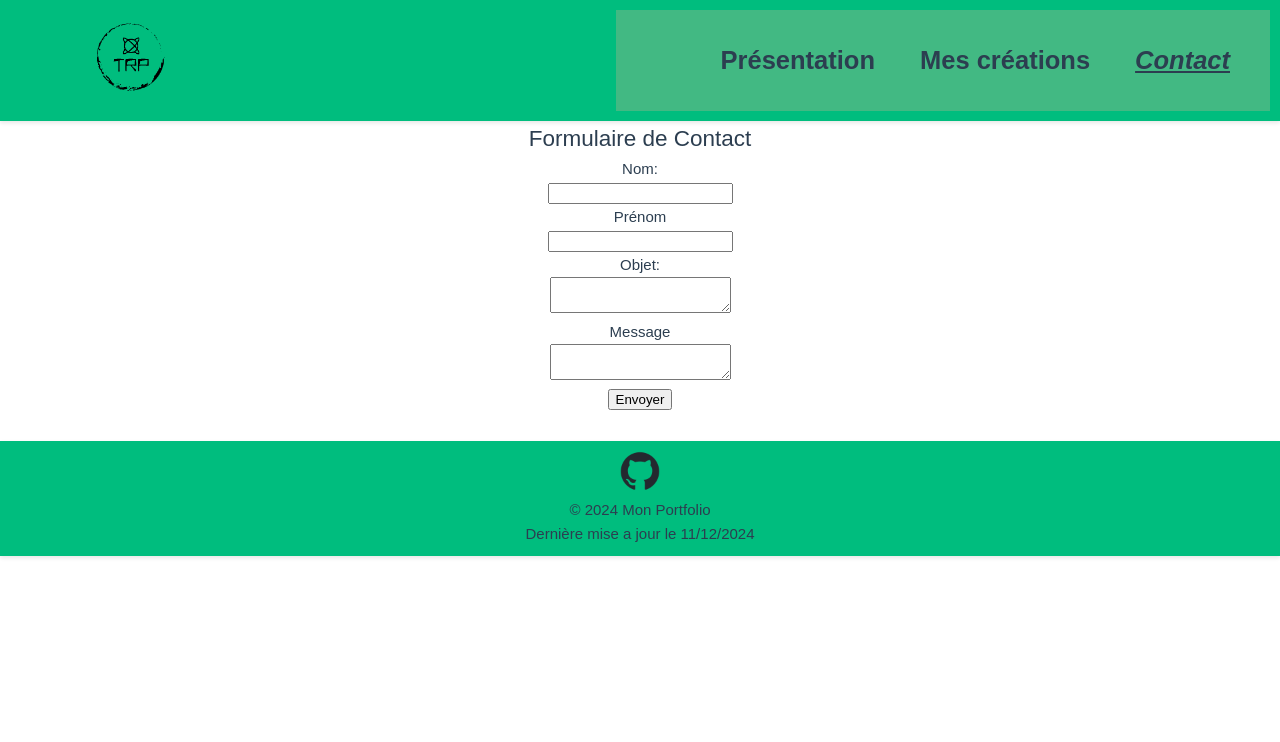
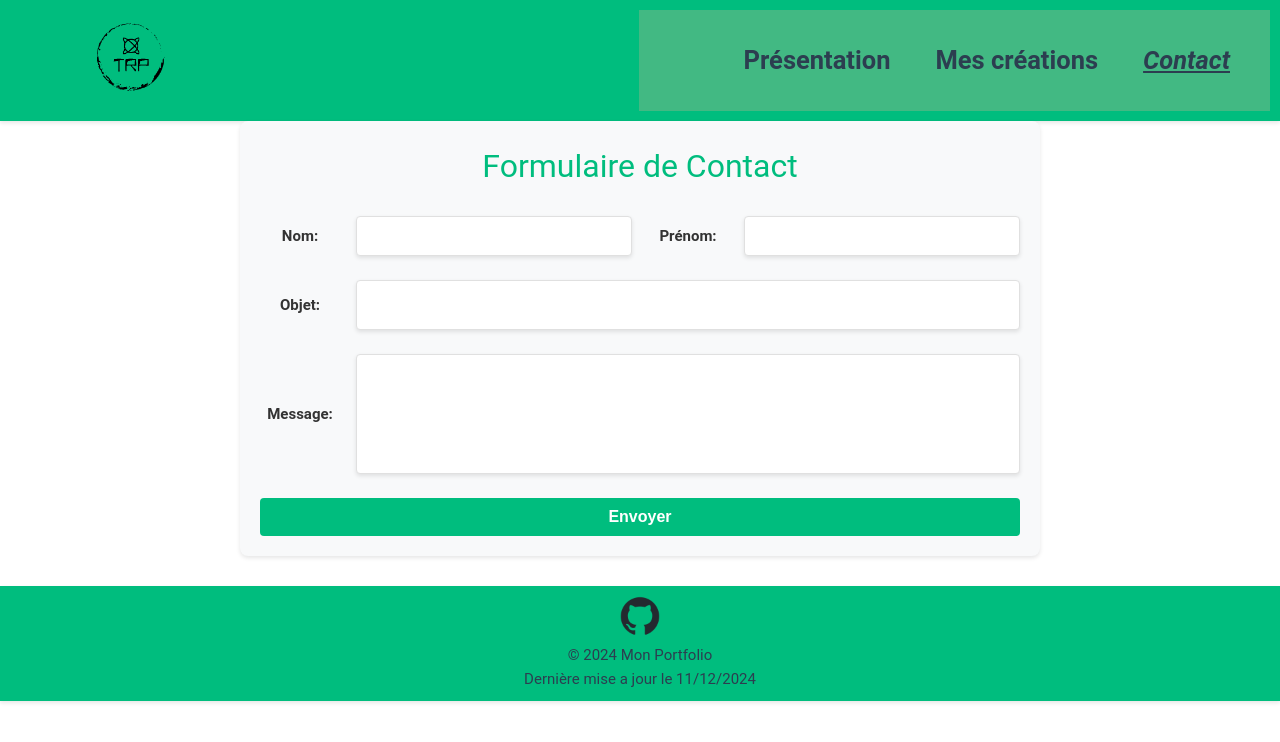
Before and after one commit to sttstania/cef-portefolio, a Vue app: page /AppContact in a window 1280 px wide. Shown: the top 742 px of the page. Built offline with nearby package versions, Linux system fonts and the light colour scheme.

Commit message:
contact form

```diff
--- a/src/App.vue
+++ b/src/App.vue
@@ -24,7 +24,7 @@ const isModalOpen = computed(() => route.query.modal === 'true' );
 
 <style>
 #app {
-  font-family: "", sans-serif;
+  font-family: "Roboto", sans-serif;
   -webkit-font-smoothing: antialiased;
   -moz-osx-font-smoothing: grayscale;
   text-align: center;
--- a/src/components/AppAboutMe.vue
+++ b/src/components/AppAboutMe.vue
@@ -1,17 +1,22 @@
 <template>
   <section id="AppAboutMe" class="AppAboutMe">
-    <h2>Bienvenue dans mon portfolio!</h2>
-    <p>
+    <h2>Bienvenue dans mon portefolio!</h2>
+
     <p>
       Je suis ravie de vous accueillir ici pour partager un peu de mon histoire, de mon parcours et de ce qui m'anime aujourd'hui.
     </p>
-      Pendant plus de 15 ans, j'ai été infirmière. J'ai exercé dans des environnements variés : ambulances, soins à domicile, blocs opératoires, centres de réhabilitation, services de chirurgie et laboratoires. Mon métier m'a menée dans plusieurs pays, du Portugal à l'Angola, en passant par la France et la Belgique. À l'âge de 18 ans, j'avais suivi le chemin que mes parents imaginaient pour moi, sans vraiment savoir ce que je voulais. Au fil des années, j'ai fait face à de nombreux défis humains, à des conditions de travail exigeantes et à un système souvent sous pression. Peu à peu, j'ai senti ma flamme vaciller, jusqu'à ne plus me reconnaître dans ce métier que j'avais tant donné.</p>
     <p>
-      La pandémie de COVID-19 a été un électrochoc. L'épuisement professionnel m'a rattrapée et, avec la naissance de mes enfants, j'ai compris qu'il me fallait changer, retrouver du sens, et m’épanouir à nouveau. C’est alors que j'ai décidé de suivre une passion qui m'avait toujours habitée : les mathématiques, la logique et la résolution de problèmes. Le développement web m'est apparu comme une évidence, un domaine où je pouvais marier créativité et réflexion, relever de nouveaux défis et donner vie à des projets concrets.    </p>
+      Pendant plus de 15 ans, j'ai été infirmière. J'ai exercé dans des environnements variés : ambulances, soins à domicile, blocs opératoires, centres de réhabilitation, services de chirurgie et laboratoires. Mon métier m'a menée dans plusieurs pays, du Portugal à l'Angola, en passant par la France et la Belgique. À l'âge de 18 ans, j'avais suivi le chemin que mes parents imaginaient pour moi, sans vraiment savoir ce que je voulais. Au fil des années, j'ai fait face à de nombreux défis humains, à des conditions de travail exigeantes et à un système souvent sous pression. Peu à peu, j'ai senti ma flamme vaciller, jusqu'à ne plus me reconnaître dans ce métier que j'avais tant donné.
+    </p>
     <p>
-      Changer de carrière après tant d'années dans le milieu de la santé n'a pas été une transition facile. Il m'a fallu "reprogrammer" ma façon de penser, de soigner des personnes à coder des solutions numériques. Mais c’est justement ce défi qui me stimule. Chaque ligne de code que j'écris est une énigme à résoudre, chaque projet est une nouvelle opportunité d'apprendre, d'innover et de créer. Le développement web est bien plus qu'un nouveau métier : c'est une passion qui me pousse à me dépasser, à me réinventer et à voir le monde avec un regard neuf.    </p>
+      La pandémie de COVID-19 a été un électrochoc. L'épuisement professionnel m'a rattrapée et, avec la naissance de mes enfants, j'ai compris qu'il me fallait changer, retrouver du sens, et m’épanouir à nouveau. C’est alors que j'ai décidé de suivre une passion qui m'avait toujours habitée : les mathématiques, la logique et la résolution de problèmes. Le développement web m'est apparu comme une évidence, un domaine où je pouvais marier créativité et réflexion, relever de nouveaux défis et donner vie à des projets concrets.
+    </p>
     <p>
-      Aujourd'hui, je construis ce nouveau chapitre de ma vie avec la même détermination et la même rigueur que dans mon ancienne carrière. J'ai troqué le soin des patients pour la création de solutions numériques, mais mon désir de faire la différence reste intact. Ce portfolio est une invitation à découvrir ce qui me motive, ce qui me passionne et comment je mets tout mon cœur dans ce que je fais en tant que développeuse web.    </p>
+      Changer de carrière après tant d'années dans le milieu de la santé n'a pas été une transition facile. Il m'a fallu "reprogrammer" ma façon de penser, de soigner des personnes à coder des solutions numériques. Mais c’est justement ce défi qui me stimule. Chaque ligne de code que j'écris est une énigme à résoudre, chaque projet est une nouvelle opportunité d'apprendre, d'innover et de créer. Le développement web est bien plus qu'un nouveau métier : c'est une passion qui me pousse à me dépasser, à me réinventer et à voir le monde avec un regard neuf.
+    </p>
+    <p>
+      Aujourd'hui, je construis ce nouveau chapitre de ma vie avec la même détermination et la même rigueur que dans mon ancienne carrière. J'ai troqué le soin des patients pour la création de solutions numériques, mais mon désir de faire la différence reste intact. Ce portfolio est une invitation à découvrir ce qui me motive, ce qui me passionne et comment je mets tout mon cœur dans ce que je fais en tant que développeuse web.
+    </p>
     <p>
       Merci de prendre le temps de me connaître. Je vous souhaite une belle découverte !
     </p>
@@ -37,7 +42,7 @@
 
 #AppAboutMe h2 {
   font-size: 1.8rem;
-  color: #007bff;
+  color: #00bd7e;
   margin-bottom: 1rem;
   text-align: center;
   font-weight: bold;
--- a/src/components/AppContact.vue
+++ b/src/components/AppContact.vue
@@ -1,44 +1,137 @@
 <template>
   <div id="contact">
     <h2>Formulaire de Contact</h2>
-      <form @submit.prevent="sendEmail()">
-          <div>
+    <form @submit.prevent="sendEmail">
+      <div class="form-component flex">
+        <div class="form-field">
           <label for="name">Nom:</label>
-              <div>
-                  <input type="text" id="name" name="name" required />
+          <input type="text" id="name" name="name" v-model="formData.name" required />
+        </div>
+        <div class="form-field">
+          <label for="fname">Prénom:</label>
+          <input type="text" id="fname" name="fname" v-model="formData.fname" required />
         </div>
       </div>
-          <div>
-              <label for="fname">Prénom</label>
-              <div>
-                  <input type="text" id="fname" name="name" required />
+      <div class="form-component">
+        <label for="objet">Objet:</label>
+        <textarea id="objet" name="objet" v-model="formData.objet" required></textarea>
       </div>
-          </div>
-          <div>
-              <label for="objet">Objet:</label>
-              <div>
-                  <textarea id="objet" name="objet" required></textarea>
-              </div>
-          </div>
-          <div>
-              <label for="message">Message</label>
-              <div>
-                  <textarea id="message" name="message" required></textarea>
-              </div>
+      <div class="form-component">
+        <label for="message">Message:</label>
+        <textarea id="message" name="message" v-model="formData.message" required></textarea>
       </div>
       <button type="submit">Envoyer</button>
-
     </form>
   </div>
 </template>
 
-
 <script setup>
+  import { ref } from 'vue';
 
   const mail = import.meta.env.VITE_EMAILADDRESS;
+  const formData = ref ({
+    name:'',
+    fname:'',
+    objet:'',
+    message:''
+  });
+
+  function clearForm() {
+  formData.value.name = '';
+  formData.value.fname = '';
+  formData.value.objet = '';
+  formData.value.message = '';
+  };
+
   function sendEmail() {
-        alert("votre message a bien ete envoye a l'addresse " + mail);
+    alert("Votre message a bien été envoyé à l'adresse " + mail);
+    clearForm();
   }
 
 
+
 </script>
+
+<style scoped>
+#contact {
+  padding: 20px;
+  margin: 0 auto;
+  max-width: 800px;
+  font-family: 'Roboto', sans-serif;
+  color: #333;
+  background-color: #f8f9fa;
+  border-radius: 8px;
+  box-shadow: 0 2px 4px rgba(0, 0, 0, 0.1);
+}
+
+#contact h2 {
+  text-align: center;
+  color: #00bd7e;
+  font-size: 2rem;
+  margin-bottom: 1.5rem;
+}
+
+.form-component {
+  margin-bottom: 1.5rem;
+  display: flex;
+  align-items: center;
+}
+
+.form-component label {
+  margin-right: 1rem;
+  font-weight: bold;
+  color: #333;
+  min-width: 80px; /* Aligne les labels */
+}
+
+.form-component.flex {
+  gap: 1rem;
+}
+
+.form-field {
+  flex: 1;
+  display: flex;
+  align-items: center;
+}
+
+.form-field input,
+.form-field textarea,
+.form-component textarea {
+  width: 100%;
+  padding: 10px;
+  border: 1px solid #e0e0e0;
+  border-radius: 4px;
+  font-size: 1rem;
+  box-shadow: 0 2px 4px rgba(0, 0, 0, 0.1);
+}
+
+textarea {
+  resize: none;
+}
+
+textarea#objet {
+  height: 50px;
+}
+
+textarea#message {
+  height: 120px;
+}
+
+button[type="submit"] {
+  display: block;
+  width: 100%;
+  padding: 10px;
+  background-color: #00bd7e;
+  border: none;
+  border-radius: 4px;
+  color: white;
+  font-size: 1rem;
+  font-weight: bold;
+  cursor: pointer;
+  transition: background-color 0.3s;
+}
+
+button[type="submit"]:hover {
+  background-color: #045718;
+}
+</style>
--- a/src/components/AppPortefolio.vue
+++ b/src/components/AppPortefolio.vue
@@ -32,9 +32,10 @@
     </div>
 
     <!-- Modal -->
-    <Modal v-if="showModal" :project="selectedProjet" @close="closeModal" />
+    <Modal v-if="showModal" :project="selectedProjet" :show="showModal" @close="closeModal" />
   </article>
 </template>
+
 
 <script setup>
 import { ref } from 'vue';
@@ -110,12 +111,16 @@ const closeModal = () => {
 }
 
 section {
-  flex: 1 1 calc(5% - 20px);
-  max-width: calc(25% - 10px);
+  flex: 1 1 calc(25% - 20px);
+  max-width: calc(25% - 20px);
   box-sizing: border-box;
   text-align: center;
   padding: 10px;
   transition: transform 0.3s ease;
+}
+
+section:hover {
+  transform: scale(1.05);
 }
 
 .creation {
--- a/src/components/Modal.vue
+++ b/src/components/Modal.vue
@@ -56,8 +56,7 @@
 </script>
 
 <style scoped>
-
-.modal-content {
+.modal-component {
   position: fixed;
   top: 0;
   left: 0;
@@ -164,6 +163,4 @@
 .next {
   right: 10px;
 }
-
-
 </style>
--- a/src/router/index.js
+++ b/src/router/index.js
@@ -6,13 +6,19 @@ import AppAboutMe from "../components/AppAboutMe.vue";
 import AppPortefolio from "../components/AppPortefolio.vue";
 import AppContact from "../components/AppContact.vue";
 import HomeNotFound from "@/views/HomeNotFound.vue";
+import Modal from "@/components/Modal.vue";
 
 const routes = [
   { path: "/", component: HomeView },
   { path: "/AppAboutMe", component: AppAboutMe },
   { path: "/AppPortefolio", component: AppPortefolio },
   { path: "/AppContact", component: AppContact },
-  { path: "/:pathMatch(.*)", name: 'HomeNotFound', component: HomeNotFound },
+  { path: "/Modal", component: Modal },
+  {
+    path: "/:pathMatch(.*)*",
+    name: 'HomeNotFound',
+    component: HomeNotFound,
+  },
 ];
 
 const router = createRouter({
```
Lines whose indentation alone changed are shown as unchanged.
